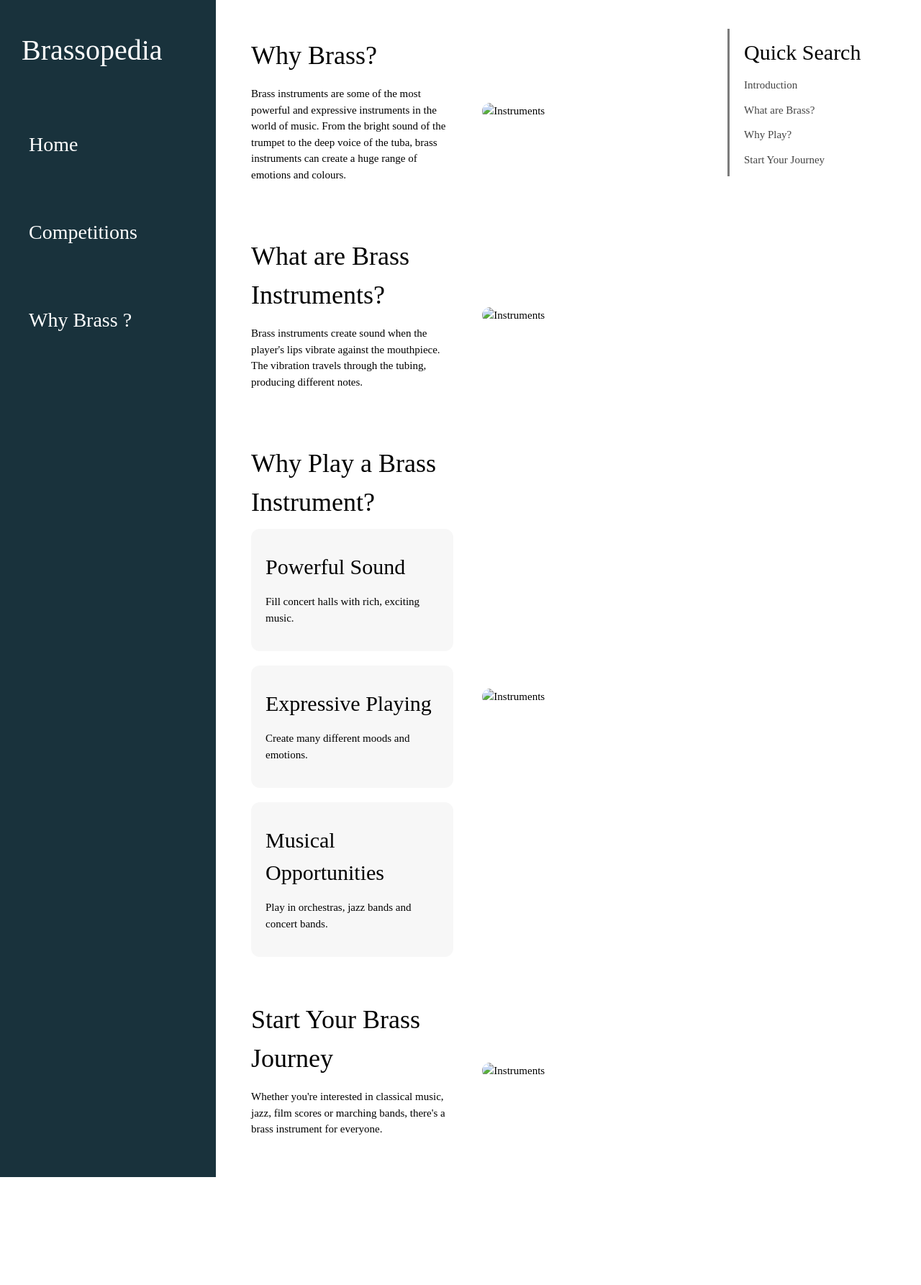
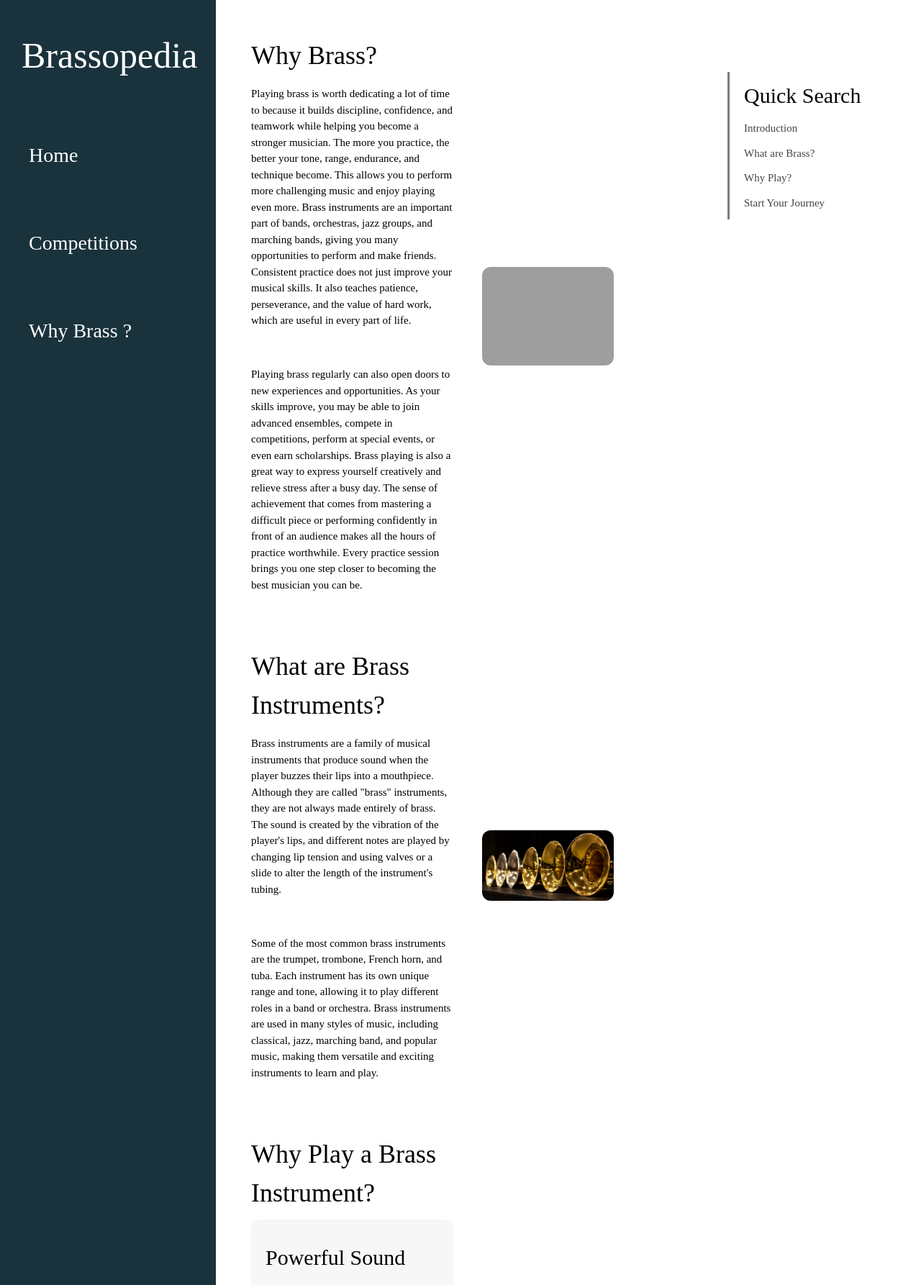
Before and after one commit to ijiesisthebest/brass12, a Flask app: page /whybrass in a window 1280 px wide. Shown: the top 1786 px of the page at 72% size. Before the commit the page ends 1636 px from the top, so only its background shows below. Run offline with Flask 3, Linux system fonts and the light colour scheme; some web fonts are replaced; grey boxes are pictures that could not be loaded.

Commit message:
finished the why brass page. Also added a back button for the 2nd and 3rd page

```diff
--- a/static/style.css
+++ b/static/style.css
@@ -38,7 +38,7 @@ img{
     display: flex;
 }
 
-.sidebar {
+.navbar {
     width: 300px;
     min-height: 100vh;
     background: #19323c;
@@ -50,11 +50,11 @@ img{
 .title {
     color: rgb(255, 255, 255);
     padding: 30px;
-    font-size: 40px;
-    text-align: left;
+    font-size: 50px;
+    text-align: center;
 }
 
-.sidebar a {
+.navbar a {
     color: rgb(255, 255, 255);
     text-decoration: none;
     padding: 40px;
@@ -65,8 +65,8 @@ img{
     flex: 1;
 }
 
-.sidebar .w3-button {
-    font-size: 28px; /* Adjustable */
+.navbar .w3-button {
+    font-size: 28px;
 }
 
 .instrument {
@@ -90,35 +90,31 @@ img{
     height: auto;
 }
 
-.instrument-details {
-    flex: 1;
-}
-
-.instrument-details h2 {
-    margin-top: 0;
-}
-
+/* for the last page */
 .instrument-details{
     background: #303030;
     border-radius: 12px;
-    overflow: hidden;
 }
 
+/* lines between each setion for last page */
 .detail{
     padding: 18px 25px;
     border-bottom: 3px solid #000000;
 }
 
+/* no gap line at the bottom of last page */
 .detail:last-child{
     border-bottom: none;
 }
 
+/* text for the tiny headings */
 .detail h2{
     margin: 0;
     color: white;
     font-size: 22px;
 }
 
+/* text for the text */
 .detail p{
     margin: 8px 0 0;
     color: #dfdfdf;
@@ -144,27 +140,28 @@ img{
 }
 
 /* column to make image on right and text on left*/
-.why-section{
+.text-section{
     display:grid;
     grid-template-columns:2fr 1fr;
     gap:40px;
     align-items:center;
 }
 
-/* Images */
-.media img{
-    width:100%;
+/* images */
+.brassimg img{
+    width:130%;
     border-radius:12px;
     display:block;
 }
 
-/* Cards */
+/* cards */
 .brass-reasons{
     display:flex;
     flex-direction:column;
     gap:20px;
 }
 
+/* cards for the text appearance */
 .reason-card{
     padding:20px;
     border-radius:12px;
@@ -173,7 +170,8 @@ img{
 
 
 /* Sidebar for the why brass */
-.sidebars{
+.quick-search{
+    position: sticky;
     top:100px;
     height:fit-content;
 
@@ -182,7 +180,7 @@ img{
 }
 
 /* Make them individual rather than together*/
-.sidebars a{
+.quick-search a{
     display:block;
     text-decoration:none;
     color:#444;
@@ -190,6 +188,23 @@ img{
 }
 
 /* color when hover */
-.sidebars a:hover{
+.quick-search a:hover{
     color:#008bb6;
 }
+
+.back-button{
+    position: relative;
+    top: 50px;      /* moves the button down */
+    left: 20px;
+    display: inline-block;
+    padding: 10px 18px;
+    background: #333;
+    color: white;
+    text-decoration: none;
+    border-radius: 8px;
+}
+
+
+.back-button:hover{
+    background:#555;
+}
--- a/templates/instrument.html
+++ b/templates/instrument.html
@@ -1,6 +1,7 @@
 <!-- This is for the second page to where you can choose specific models-->
 {% extends "layout.html" %}
 {% block body %}
+<a href="javascript:history.back()" class="back-button"> Back</a>
 <div class="instrument-grid">
     {% for model in results %}
     <a href="{{ url_for('model', id=model[0]) }}">
--- a/templates/layout.html
+++ b/templates/layout.html
@@ -10,7 +10,7 @@
 </head>
 <body>
     <div class="page-layout">
-        <nav class="sidebar">
+        <nav class="navbar">
             <h1 class="title">Brassopedia</h1>
             <a href="/" class="w3-button">Home</a>
             <a href="/competitions" class="w3-button">Competitions</a>
--- a/templates/model.html
+++ b/templates/model.html
@@ -1,5 +1,6 @@
 {% extends "layout.html" %}
 {% block body %}
+<a href="javascript:history.back()" class="back-button"> Back</a>
 <div class="instrument">
     <h1>{{ result[2] }} / {{ result[3] }}</h1>
     <div class="instrument-layout">
--- a/templates/whybrass.html
+++ b/templates/whybrass.html
@@ -1,92 +1,99 @@
 {% extends "layout.html" %}
 {% block body %}
 <div class="why-layout">
-    <!-- LEFT + MIDDLE -->
+    <!-- Left and middle -->
     <div class="why-content">
         <!-- Introduction -->
-        <section id="intro" class="why-section">
+        <section id="intro" class="text-section">
             <div class="text">
                 <h1>Why Brass?</h1>
                 <p>
-                    Brass instruments are some of the most powerful and expressive
-                    instruments in the world of music. From the bright sound of the
-                    trumpet to the deep voice of the tuba, brass instruments can
-                    create a huge range of emotions and colours.
-                </p>
+                    Playing brass is worth dedicating a lot of time to because it builds discipline, confidence, and teamwork while helping you become a stronger musician. The more you practice, the better your tone, range, endurance, and technique become. This allows you to perform more challenging music and enjoy playing even more. Brass instruments are an important part of bands, orchestras, jazz groups, and marching bands, giving you many opportunities to perform and make friends. Consistent practice does not just improve your musical skills. It also teaches patience, perseverance, and the value of hard work, which are useful in every part of life.
+                    </p>
+                    <br>
+                    <p>
+                    Playing brass regularly can also open doors to new experiences and opportunities. As your skills improve, you may be able to join advanced ensembles, compete in competitions, perform at special events, or even earn scholarships. Brass playing is also a great way to express yourself creatively and relieve stress after a busy day. The sense of achievement that comes from mastering a difficult piece or performing confidently in front of an audience makes all the hours of practice worthwhile. Every practice session brings you one step closer to becoming the best musician you can be.
+                    </p>
             </div>
 
-            <div class="media">
-                <img src="" alt="Instruments">
+            <div class="brassimg">
+                <img src="https://media.istockphoto.com/id/491962663/photo/details-from-a-showband.jpg?s=612x612&w=0&k=20&c=cpEievD8BCivK94-0aAc7VMXctUJTXYpFbret4XCav8=" alt="Instruments">
             </div>
         </section>
 
-        <!-- What are Brass -->
-        <section id="what" class="why-section">
+        <!-- What are Brass section -->
+        <section id="what" class="text-section">
             <div class="text">
                 <h1>What are Brass Instruments?</h1>
                 <p>
-                    Brass instruments create sound when the player's lips vibrate
-                    against the mouthpiece. The vibration travels through the tubing,
-                    producing different notes.
+                Brass instruments are a family of musical instruments that produce sound when the player buzzes their lips into a mouthpiece. Although they are called "brass" instruments, they are not always made entirely of brass. The sound is created by the vibration of the player's lips, and different notes are played by changing lip tension and using valves or a slide to alter the length of the instrument's tubing.
+                </p>
+                <br>
+                <p>
+                Some of the most common brass instruments are the trumpet, trombone, French horn, and tuba. Each instrument has its own unique range and tone, allowing it to play different roles in a band or orchestra. Brass instruments are used in many styles of music, including classical, jazz, marching band, and popular music, making them versatile and exciting instruments to learn and play.
                 </p>
             </div>
-            <div class="media">
-
-                <img src="" alt="Instruments">
-
+            <div class="brassimg">
+                <img src="{{ url_for('static', filename='ChatGPT Image Jul 28, 2026, 12_40_01 PM.png') }}" alt="Instruments">
             </div>
         </section>
 
-        <!-- Why Play -->
-        <section id="play" class="why-section">
+        <!-- Why Play brass section -->
+        <section id="play" class="text-section">
             <div class="text">
                 <h1>Why Play a Brass Instrument?</h1>
                 <div class="brass-reasons">
                     <div class="reason-card">
                         <h2>Powerful Sound</h2>
-                        <p>Fill concert halls with rich, exciting music.</p>
+                        <p>
+                        One of the greatest advantages of playing a brass instrument is its powerful sound. Brass instruments can produce bold, rich tones that carry throughout a concert hall, making them an essential part of bands and orchestras. Whether playing a heroic fanfare or supporting the rest of the ensemble, their exciting sound captures the audience's attention and adds energy and depth to the music.
+                        </p>
                     </div>
                     <div class="reason-card">
                         <h2>Expressive Playing</h2>
-                        <p>Create many different moods and emotions.</p>
+                        <p>
+                        Brass instruments are highly expressive, allowing musicians to create a wide range of moods and emotions through their playing. They can produce soft, warm melodies that sound calm and peaceful, or loud, powerful notes that feel exciting and dramatic. By changing their tone, dynamics, and style, brass players can bring music to life and help tell a story through every performance.
+                        </p>
                     </div>
                     <div class="reason-card">
                         <h2>Musical Opportunities</h2>
-                        <p>Play in orchestras, jazz bands and concert bands.</p>
+                        <p>
+                        Learning a brass instrument opens the door to many musical opportunities. Brass players are needed in orchestras, jazz bands, concert bands, marching bands, and other ensembles, giving them the chance to perform a variety of music. These opportunities help musicians build their skills, perform for audiences, and enjoy making music with others who share the same passion.
+                        </p>
                     </div>
                 </div>
             </div>
-            <div class="media">
-                <img src="" alt="Instruments">
+            <div class="brassimg">
+                <img src="{{ url_for('static', filename='ChatGPT Image Jul 28, 2026, 12_34_30 PM.png') }}"
+                 alt="Instruments">
             </div>
         </section>
 
         <!-- Journey -->
-        <section id="journey" class="why-section">
+        <section id="journey" class="text-section">
             <div class="text">
                 <h1>Start Your Brass Journey</h1>
                 <p>
-                    Whether you're interested in classical music, jazz,
-                    film scores or marching bands, there's a brass
-                    instrument for everyone.
+                Starting your brass journey is an exciting opportunity to discover the world of music. Whether you enjoy classical music, jazz, film soundtracks, or the energy of marching bands, there is a brass instrument that matches your interests and style. With regular practice and dedication, you can develop your skills, perform with others, and experience the satisfaction of making music.
+                </p>
+                <br>
+                <p>
+                No matter your age or musical background, it is never too early or too late to begin learning a brass instrument. Every musician starts as a beginner, and each practice session helps you grow in confidence and ability. Taking the first step today could lead to years of enjoyable performances, new friendships, and unforgettable musical experiences.
                 </p>
             </div>
-            <div class="media">
-                <img src="" alt="Instruments">
+            <div class="brassimg">
+                <img src="https://encrypted-tbn0.gstatic.com/images?q=tbn:ANd9GcSTVojZlMEOVySVmaKdvkCBOcmYnT4ifU3-A3QGqk5lBXyrLYz5OuACc-o&s=10" alt="Instruments">
             </div>
         </section>
     </div>
 
-    <!-- RIGHT SIDEBAR -->
-    <aside class="sidebars">
-
+    <!-- the search bar  -->
+    <aside class="quick-search">
         <h2>Quick Search</h2>
-
         <a href="#intro">Introduction</a>
         <a href="#what">What are Brass?</a>
         <a href="#play">Why Play?</a>
         <a href="#journey">Start Your Journey</a>
-
     </aside>
 
 </div>
```
Also changed, not shown: static/ChatGPT Image Jul 28, 2026, 12_34_30 PM.png (added), static/ChatGPT Image Jul 28, 2026, 12_40_01 PM.png (added).
